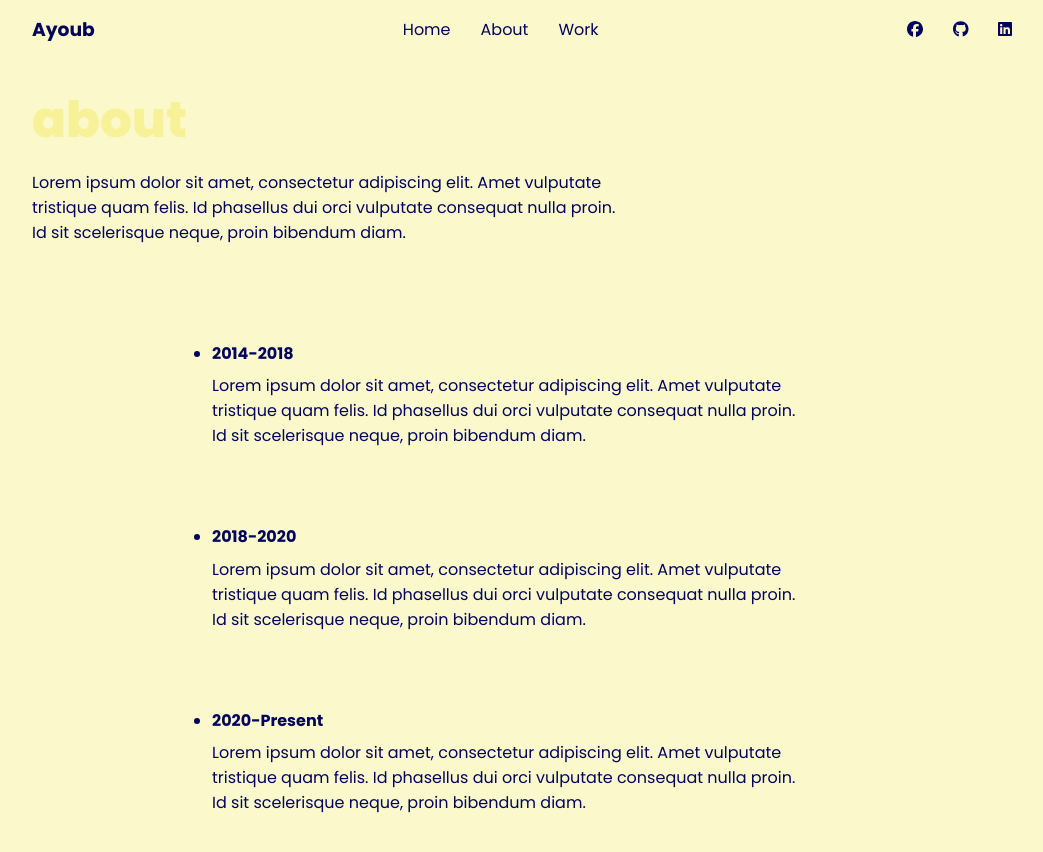
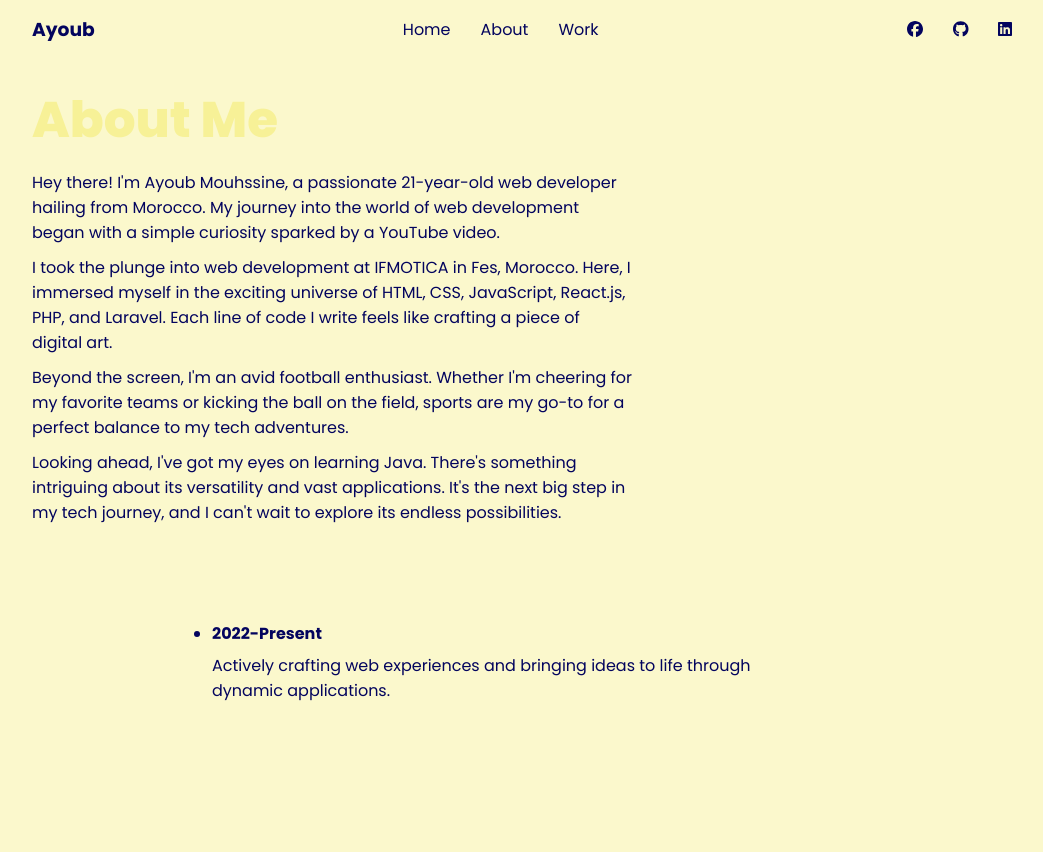
Before and after one commit to AyoubMouhssine/sample-react-portfolio, a React (Create React App) app: page /about in a window 1280 px wide. Shown: the top 852 px of the page, without its empty margins (118-1161 px from the left). After the commit the page ends 800 px from the top, so only its background shows below. Built offline with nearby package versions, Linux system fonts and the light colour scheme.

Commit message:
making some changing

```diff
--- a/src/views/About.js
+++ b/src/views/About.js
@@ -1,40 +1,40 @@
+import React from "react";
+
 export default function About() {
   return (
-    <main className='about'>
-      <h2>about</h2>
+    <main className="about">
+      <h2>About Me</h2>
       <p>
-        Lorem ipsum dolor sit amet, consectetur adipiscing elit. Amet vulputate
-        tristique quam felis. Id phasellus dui orci vulputate consequat nulla
-        proin. Id sit scelerisque neque, proin bibendum diam.
+        Hey there! I'm Ayoub Mouhssine, a passionate 21-year-old web developer
+        hailing from Morocco. My journey into the world of web development began
+        with a simple curiosity sparked by a YouTube video.
+      </p>
+      <p>
+        I took the plunge into web development at IFMOTICA in Fes, Morocco.
+        Here, I immersed myself in the exciting universe of HTML, CSS,
+        JavaScript, React.js, PHP, and Laravel. Each line of code I write feels
+        like crafting a piece of digital art.
+      </p>
+      <p>
+        Beyond the screen, I'm an avid football enthusiast. Whether I'm cheering
+        for my favorite teams or kicking the ball on the field, sports are my
+        go-to for a perfect balance to my tech adventures.
+      </p>
+      <p>
+        Looking ahead, I've got my eyes on learning Java. There's something
+        intriguing about its versatility and vast applications. It's the next
+        big step in my tech journey, and I can't wait to explore its endless
+        possibilities.
       </p>
       <ul>
         <li>
-          <h4>2014-2018</h4>
+          <h4>2022-Present</h4>
           <p>
-            Lorem ipsum dolor sit amet, consectetur adipiscing elit. Amet
-            vulputate tristique quam felis. Id phasellus dui orci vulputate
-            consequat nulla proin. Id sit scelerisque neque, proin bibendum
-            diam.
+            Actively crafting web experiences and bringing ideas to life through
+            dynamic applications.
           </p>
         </li>
-        <li>
-          <h4>2018-2020</h4>
-          <p>
-            Lorem ipsum dolor sit amet, consectetur adipiscing elit. Amet
-            vulputate tristique quam felis. Id phasellus dui orci vulputate
-            consequat nulla proin. Id sit scelerisque neque, proin bibendum
-            diam.
-          </p>
-        </li>
-        <li>
-          <h4>2020-Present</h4>
-          <p>
-            Lorem ipsum dolor sit amet, consectetur adipiscing elit. Amet
-            vulputate tristique quam felis. Id phasellus dui orci vulputate
-            consequat nulla proin. Id sit scelerisque neque, proin bibendum
-            diam.
-          </p>
-        </li>
+        {/* You can add more points about your experience, projects, or skills here */}
       </ul>
     </main>
   );
--- a/src/views/Home.js
+++ b/src/views/Home.js
@@ -1,20 +1,31 @@
-import home_image from '../images/home-image.png';
+import home_image from "../images/home-image.png";
 export default function Home() {
+  const downloadCv = () => {
+    const a = document.createElement("a");
+    a.href = process.env.PUBLIC_URL + "/ayoubMouhssine.pdf";
+    a.download = "ayoubMouhssine.pdf";
+    document.body.appendChild(a);
+    a.click();
+    document.body.removeChild(a);
+  };
+
+  const btnStyle = {
+    cursor: "pointer",
+  };
   return (
-    <main className='home'>
-      <div className='description'>
+    <main className="home">
+      <div className="description">
         <span>Hello, I'm Ayoub Mouhssine,</span>
         <h2>
           Web <br /> Developer
         </h2>
         <span>based in Morocco</span>
-        <button>Resume</button>
+        <button onClick={downloadCv} style={btnStyle}>
+          Resume
+        </button>
       </div>
-      <div className='image'>
-        <img
-          src={home_image}
-          alt='home image'
-        />
+      <div className="image">
+        <img src={home_image} alt="home image" />
       </div>
     </main>
   );
--- a/src/views/Work.js
+++ b/src/views/Work.js
@@ -1,23 +1,15 @@
-import left_image from '../images/left-image.jpg';
-import right_image from '../images/right-image.jpg';
-import contact_image from '../images/contact-image.jpg';
+import left_image from "../images/left-image.jpg";
+import right_image from "../images/right-image.jpg";
+import contact_image from "../images/contact-image.jpg";
 export default function Work() {
   return (
-    <main className='work'>
+    <main className="work">
       <h2>work</h2>
-      <p>
-        Lorem ipsum dolor sit amet, consectetur adipiscing elit. Amet vulputate
-        tristique quam felis. Id phasellus dui orci vulputate consequat nulla
-        proin. Id sit scelerisque neque, proin bibendum diam.
-      </p>
-      <div className='cards'>
-        <div className='card'>
-          <img
-            src={left_image}
-            alt='image'
-          />
-          <span className='image-date'>November 24, 2019</span>
-          <div className='info'>
+      <div className="cards">
+        <div className="card">
+          <img src={left_image} alt="image" />
+          <span className="image-date">November 24, 2019</span>
+          <div className="info">
             <h3>Some Case Study</h3>
             <p>
               Lorem ipsum dolor sit amet, consectetur adipiscing elit. Ut sed
@@ -26,13 +18,10 @@ export default function Work() {
             </p>
           </div>
         </div>
-        <div className='card'>
-          <img
-            src={right_image}
-            alt='image'
-          />
-          <span className='image-date'>November 24, 2019</span>
-          <div className='info'>
+        <div className="card">
+          <img src={right_image} alt="image" />
+          <span className="image-date">November 24, 2019</span>
+          <div className="info">
             <h3>Some Case Study</h3>
             <p>
               Lorem ipsum dolor sit amet, consectetur adipiscing elit. Ut sed
@@ -44,34 +33,29 @@ export default function Work() {
       </div>
 
       <h2>contact</h2>
-      <div className='contact'>
-        <div className='contact-image'>
+      <div className="contact">
+        <div className="contact-image">
           <img src={contact_image} />
         </div>
-        <div className='contact-info'>
+        <div className="contact-info">
           <p>
-            Lorem ipsum dolor sit amet, consectetur adipiscing elit. Amet
-            vulputate tristique quam felis. Id phasellus dui orci vulputate
-            consequat nulla proin. Id sit scelerisque neque, proin bibendum
-            diam.
+            Hi there! I'm Ayoub Mouhssine, and I'd love to connect with you.
+            Whether you have a project in mind, want to discuss web development,
+            or just want to say hello, feel free to reach out!
           </p>
           <ul>
             <li>
-              <a href='mailto:ayoub.mouhssine00@gmail.com'>
+              <a href="mailto:ayoub.mouhssine00@gmail.com">
                 ayoub.mouhssine00@gmail.com
               </a>
             </li>
             <li>
-              <a
-                href='twitter.com/ayoubMouhssine'
-                target='_blank'>
+              <a href="twitter.com/ayoubMouhssine" target="_blank">
                 twitter.com/ayoubMouhssine
               </a>
             </li>
             <li>
-              <a
-                href='facebook.com/ayoubMouhssine'
-                target='_blank'>
+              <a href="facebook.com/ayoubMouhssine" target="_blank">
                 facebook.com/ayoubMouhssine
               </a>
             </li>
```
Also changed, not shown: 1 other file (tests, documents, lock files or other folders).
